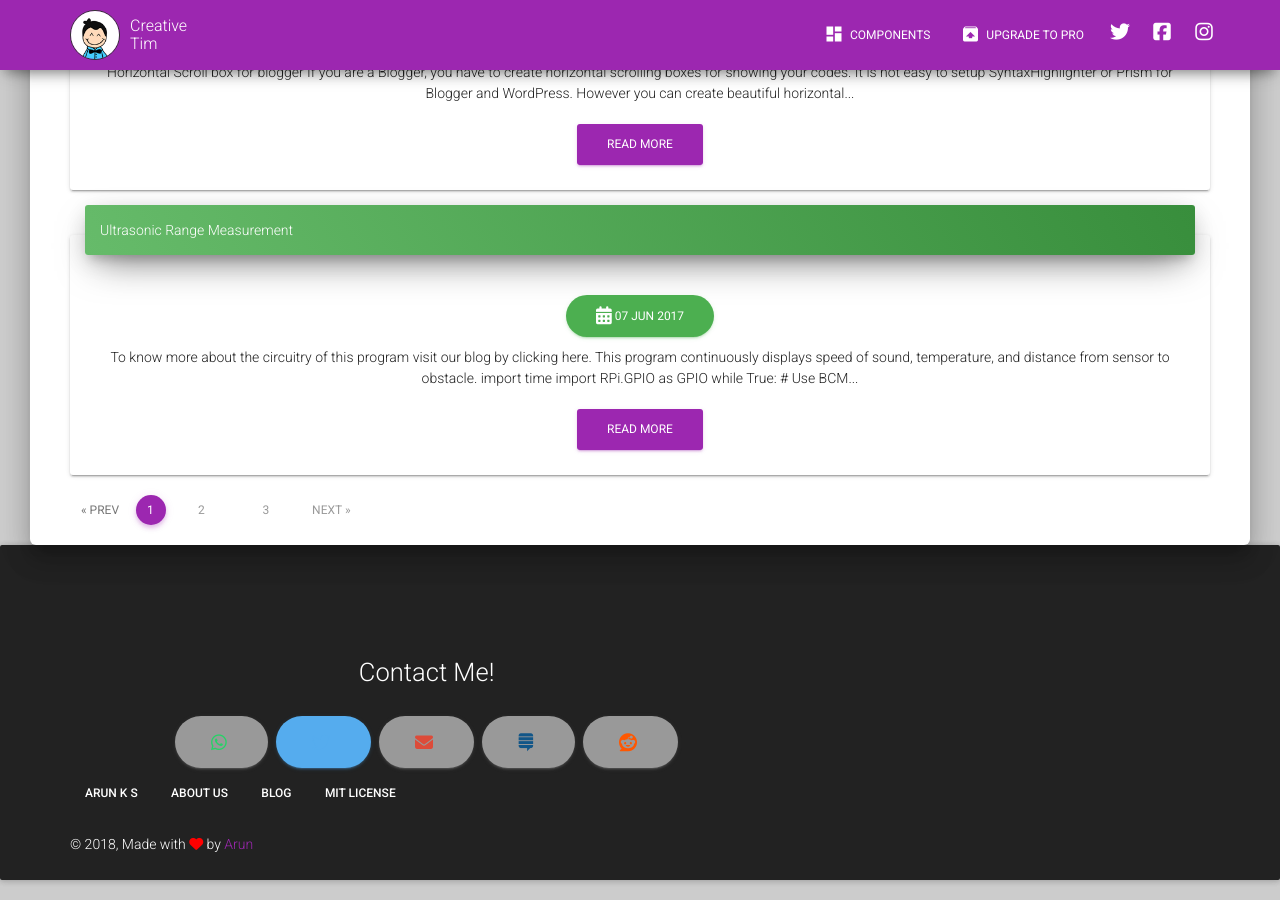
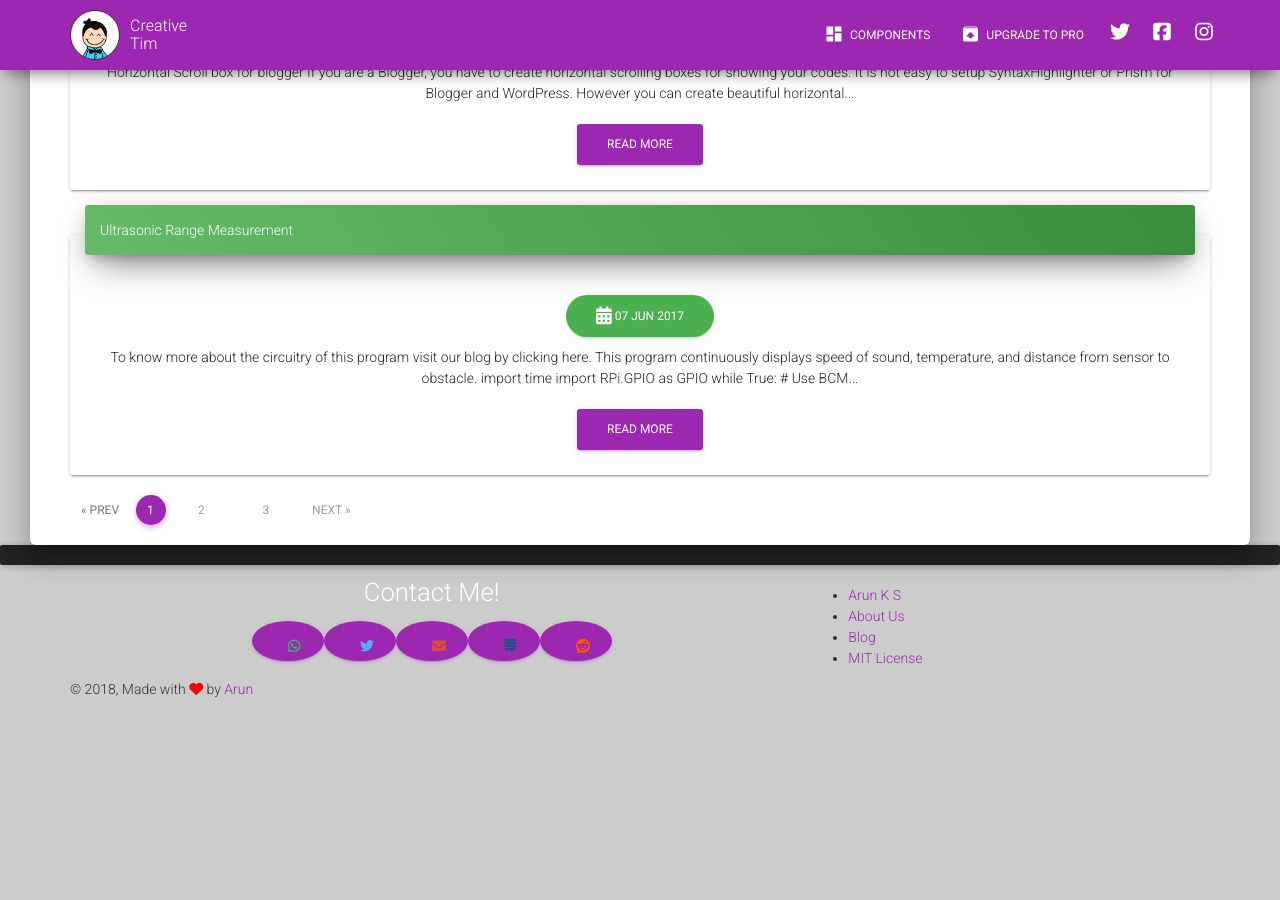
Before and after one commit to tip4programs/imbue, a Jekyll site: the page built from index.html, in a window 1280 px wide and 900 px high, scrolled down 1416 px. Built offline with Jekyll 4.4.1, drawn with Linux system fonts in a browser that asks for light colours; nearby versions of some CDN libraries; the list of posts is cut into pages by our own code; after the commit the page ends 2116 px from its top, so only the background shows below that.

Commit message:
Update footer.html

```diff
--- a/_includes/footer.html
+++ b/_includes/footer.html
@@ -1,11 +1,12 @@
 <footer class="panel panel-footer">
- <div class="row justify-content-md-center sharing-area text-center">
-   <div class="text-center col-md-12 col-lg-8">
+ <div class="text-center col-md-12 col-lg-8">
   <h3>Contact Me!</h3>
     </div>
   <div class="text-center col-md-12 col-lg-8">
    {% for x in site.data.social %}
-   <a target="_blank" href="{{ x.link }}" class="btn btn-neutral btn-icon btn-{{ x.icon }} btn-round btn-lg" rel="tooltip" title="{{ x.tooltip }}">
+   <!-- <button class="btn btn-primary btn-fab btn-fab-mini btn-round"> -->
+
+   <a target="_blank" href="{{ x.link }}" class="btn btn-primary btn-fab btn-fab-mini btn-{{ x.icon }} btn-round btn-lg" rel="tooltip" title="{{ x.tooltip }}">
   <i class="fa fa-{{ x.icon }}" style="color:{{ x.color }}"></i>
       {% endfor %}
     </a>
```
